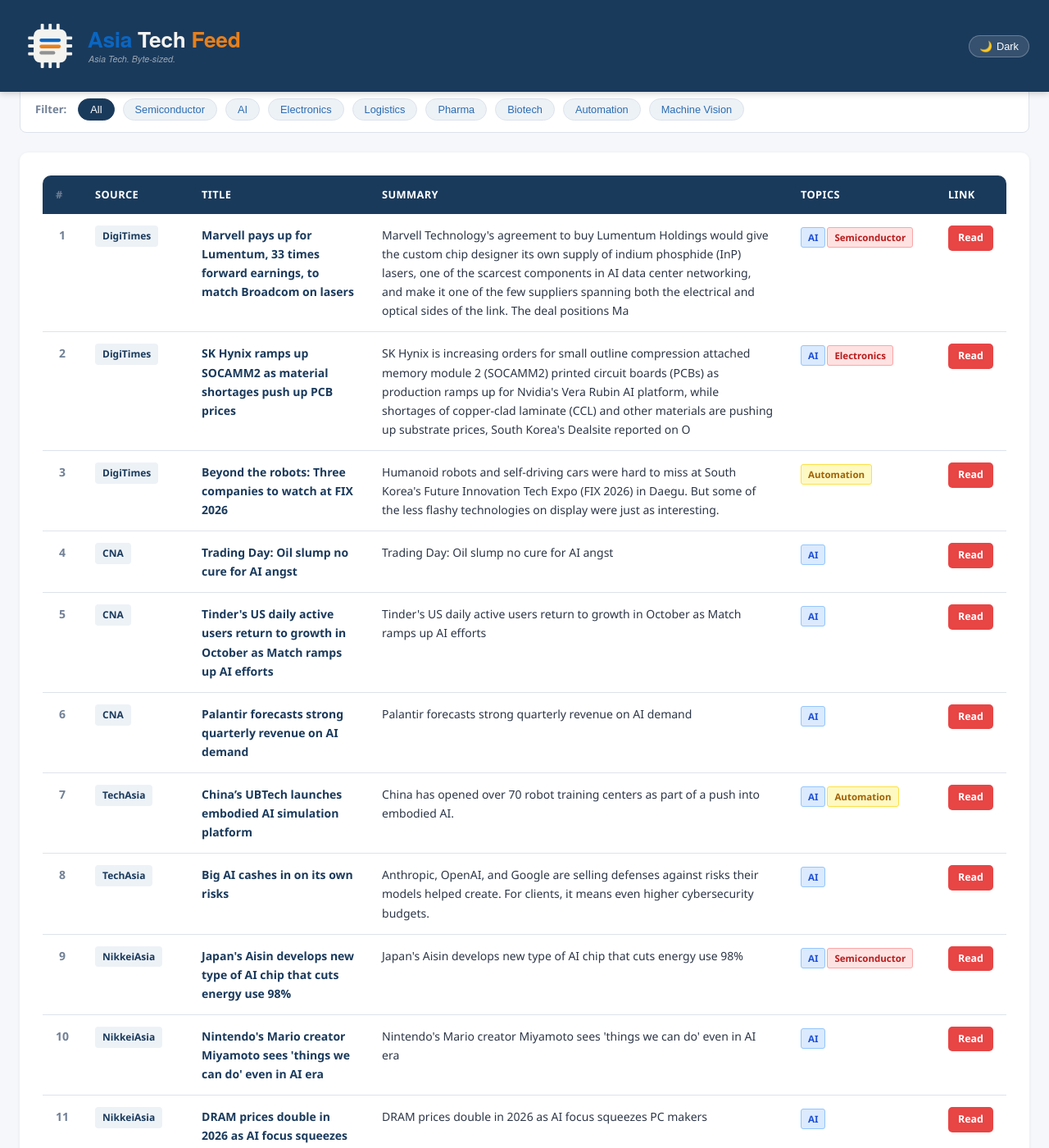
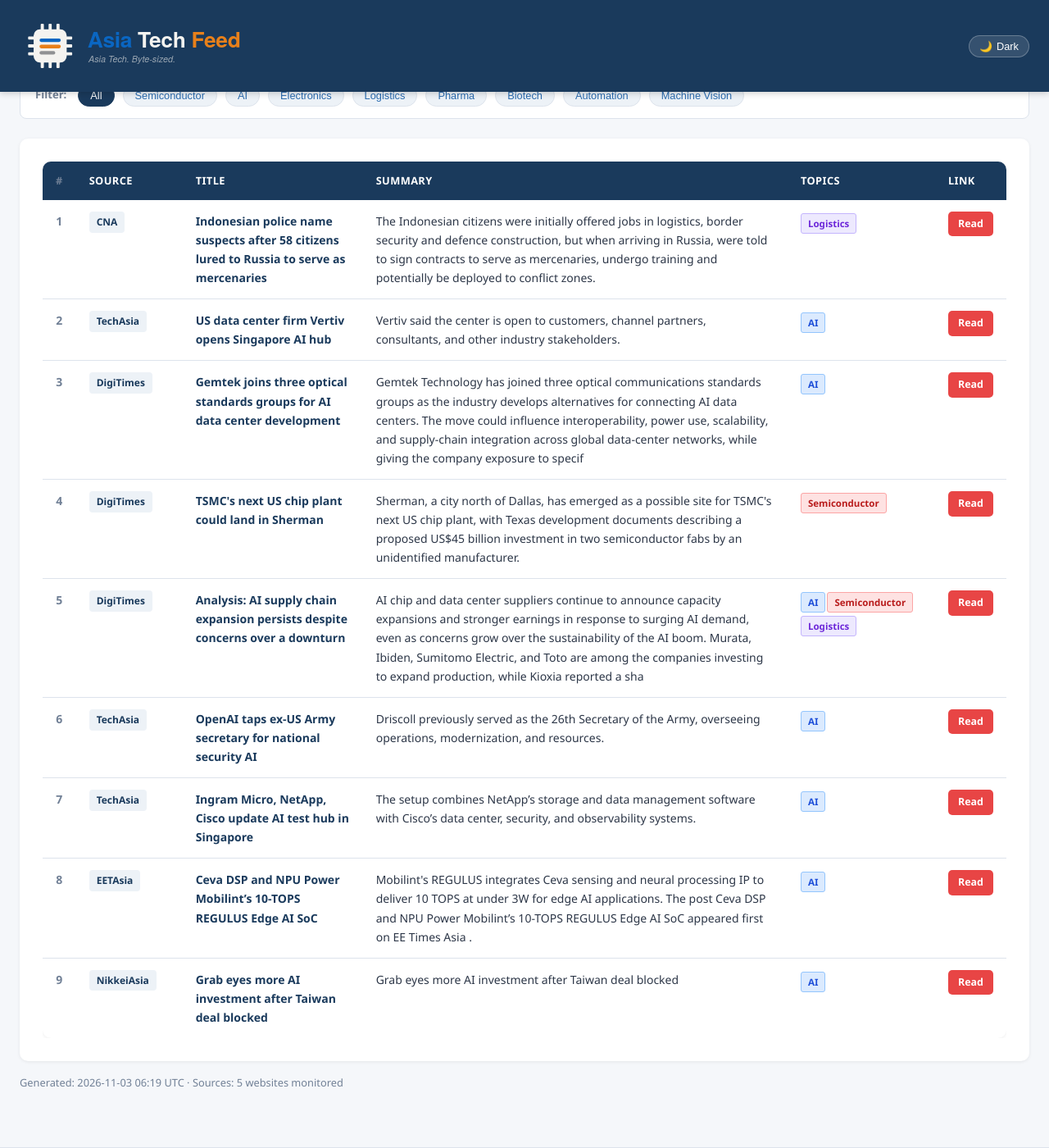
Before and after one commit to asiatechfeed/Asia-Tech-Feed, a Jekyll site: the page built from _posts/2026-11-03-asia-tech-news-digest.md, in a window 1280 px wide and 1400 px high, scrolled down 661 px. Shown: the whole window at 82% size. Built offline with Jekyll 4.4.1, drawn with Linux system fonts in a browser that asks for light colours; a script that is not in the unit is left out; some of the changed text lies outside the part shown.

Commit message:
📰 News digest 2026-11-03 (9 articles)

```diff
--- a/_posts/2026-11-03-asia-tech-news-digest.md
+++ b/_posts/2026-11-03-asia-tech-news-digest.md
@@ -1,16 +1,16 @@
 ---
 layout: post
 title: "Asia Tech News Digest - November 03, 2026"
-date: 2026-11-03 08:02:24 +0800
-articles_count: 11
-sources_count: 4
-sources: ["CNA", "DigiTimes", "NikkeiAsia", "TechAsia"]
+date: 2026-11-03 14:19:40 +0800
+articles_count: 9
+sources_count: 5
+sources: ["CNA", "DigiTimes", "EETAsia", "NikkeiAsia", "TechAsia"]
 csv_file: /assets/data/news-2026-11-03.tsv
-featured_title: "Marvell pays up for Lumentum, 33 times forward earnings, to match Broadcom on lasers"
-featured_url: "https://www.digitimes.com/news/a20261103VL201/marvell-broadcom-earnings-inp.html"
-featured_source: "DigiTimes"
-featured_summary: "Marvell Technology's agreement to buy Lumentum Holdings would give the custom chip designer its own supply of indium phosphide (InP) lasers, one of the scarcest components in AI data center networking, and make it one of the few suppliers spanning both the electrical and optical sides of the link. The deal positions Ma"
-featured_image: "https://img.digitimes.com/newsshow/20261103vl201_files/2_2b.jpg"
+featured_title: "Indonesian police name suspects after 58 citizens lured to Russia to serve as mercenaries"
+featured_url: "https://www.channelnewsasia.com/asia/indonesians-recruited-mercenaries-russia-human-trafficking-6515391"
+featured_source: "CNA"
+featured_summary: "The Indonesian citizens were initially offered jobs in logistics, border security and defence construction, but when arriving in Russia, were told to sign contracts to serve as mercenaries, undergo training and potentially be deployed to conflict zones."
+featured_image: "https://dam.mediacorp.sg/image/upload/s--m6ct_MRK--/c_fill,g_auto,h_676,w_1200/f_auto,q_auto/v1/mediacorp/cna/image/2026/11/03/indonesia_russian_mercenary_press_conference.jpg?itok=S2v54Q_N"
 ---
 
 <table class="news-table">
@@ -27,91 +27,75 @@ featured_image: "https://img.digitimes.com/newsshow/20261103vl201_files/2_2b.jpg
 <tbody>
 <tr>
   <td class="col-num">1</td>
-  <td class="col-source"><span class="source-badge">DigiTimes</span></td>
-  <td class="col-title"><span class="article-title">Marvell pays up for Lumentum, 33 times forward earnings, to match Broadcom on lasers</span></td>
-  <td class="col-summary">Marvell Technology's agreement to buy Lumentum Holdings would give the custom chip designer its own supply of indium phosphide (InP) lasers, one of the scarcest components in AI data center networking, and make it one of the few suppliers spanning both the electrical and optical sides of the link. The deal positions Ma</td>
-  <td class="col-tags"><span class="tag ai">AI</span><span class="tag semi">Semiconductor</span></td>
-  <td class="col-link"><a class="btn-link" href="https://www.digitimes.com/news/a20261103VL201/marvell-broadcom-earnings-inp.html" target="_blank" rel="noopener">Read</a></td>
+  <td class="col-source"><span class="source-badge">CNA</span></td>
+  <td class="col-title"><span class="article-title">Indonesian police name suspects after 58 citizens lured to Russia to serve as mercenaries</span></td>
+  <td class="col-summary">The Indonesian citizens were initially offered jobs in logistics, border security and defence construction, but when arriving in Russia, were told to sign contracts to serve as mercenaries, undergo training and potentially be deployed to conflict zones.</td>
+  <td class="col-tags"><span class="tag logis">Logistics</span></td>
+  <td class="col-link"><a class="btn-link" href="https://www.channelnewsasia.com/asia/indonesians-recruited-mercenaries-russia-human-trafficking-6515391" target="_blank" rel="noopener">Read</a></td>
 </tr>
 <tr>
   <td class="col-num">2</td>
-  <td class="col-source"><span class="source-badge">DigiTimes</span></td>
-  <td class="col-title"><span class="article-title">SK Hynix ramps up SOCAMM2 as material shortages push up PCB prices</span></td>
-  <td class="col-summary">SK Hynix is increasing orders for small outline compression attached memory module 2 (SOCAMM2) printed circuit boards (PCBs) as production ramps up for Nvidia's Vera Rubin AI platform, while shortages of copper-clad laminate (CCL) and other materials are pushing up substrate prices, South Korea's Dealsite reported on O</td>
-  <td class="col-tags"><span class="tag ai">AI</span><span class="tag semi">Electronics</span></td>
-  <td class="col-link"><a class="btn-link" href="https://www.digitimes.com/news/a20261102VL215/sk-hynix-pcb-production-materials-nvidia.html" target="_blank" rel="noopener">Read</a></td>
+  <td class="col-source"><span class="source-badge">TechAsia</span></td>
+  <td class="col-title"><span class="article-title">US data center firm Vertiv opens Singapore AI hub</span></td>
+  <td class="col-summary">Vertiv said the center is open to customers, channel partners, consultants, and other industry stakeholders.</td>
+  <td class="col-tags"><span class="tag ai">AI</span></td>
+  <td class="col-link"><a class="btn-link" href="https://www.techinasia.com/abb-launches-infinitus-ai-data-centers" target="_blank" rel="noopener">Read</a></td>
 </tr>
 <tr>
   <td class="col-num">3</td>
   <td class="col-source"><span class="source-badge">DigiTimes</span></td>
-  <td class="col-title"><span class="article-title">Beyond the robots: Three companies to watch at FIX 2026</span></td>
-  <td class="col-summary">Humanoid robots and self-driving cars were hard to miss at South Korea's Future Innovation Tech Expo (FIX 2026) in Daegu. But some of the less flashy technologies on display were just as interesting.</td>
-  <td class="col-tags"><span class="tag auto">Automation</span></td>
-  <td class="col-link"><a class="btn-link" href="https://www.digitimes.com/news/a20261030VL233/2026-software-vehicle-data-automotive.html" target="_blank" rel="noopener">Read</a></td>
+  <td class="col-title"><span class="article-title">Gemtek joins three optical standards groups for AI data center development</span></td>
+  <td class="col-summary">Gemtek Technology has joined three optical communications standards groups as the industry develops alternatives for connecting AI data centers. The move could influence interoperability, power use, scalability, and supply-chain integration across global data-center networks, while giving the company exposure to specif</td>
+  <td class="col-tags"><span class="tag ai">AI</span></td>
+  <td class="col-link"><a class="btn-link" href="https://www.digitimes.com/news/a20261103PD204/gemtek-optical-communications-data-center-2026.html" target="_blank" rel="noopener">Read</a></td>
 </tr>
 <tr>
   <td class="col-num">4</td>
-  <td class="col-source"><span class="source-badge">CNA</span></td>
-  <td class="col-title"><span class="article-title">Trading Day: Oil slump no cure for AI angst</span></td>
-  <td class="col-summary">Trading Day: Oil slump no cure for AI angst</td>
-  <td class="col-tags"><span class="tag ai">AI</span></td>
-  <td class="col-link"><a class="btn-link" href="https://www.channelnewsasia.com/business/trading-day-oil-slump-no-cure-ai-angst-6514301" target="_blank" rel="noopener">Read</a></td>
+  <td class="col-source"><span class="source-badge">DigiTimes</span></td>
+  <td class="col-title"><span class="article-title">TSMC's next US chip plant could land in Sherman</span></td>
+  <td class="col-summary">Sherman, a city north of Dallas, has emerged as a possible site for TSMC's next US chip plant, with Texas development documents describing a proposed US$45 billion investment in two semiconductor fabs by an unidentified manufacturer.</td>
+  <td class="col-tags"><span class="tag semi">Semiconductor</span></td>
+  <td class="col-link"><a class="btn-link" href="https://www.digitimes.com/news/a20261103VL216/tsmc-plant-texas-investment-manufacturing.html" target="_blank" rel="noopener">Read</a></td>
 </tr>
 <tr>
   <td class="col-num">5</td>
-  <td class="col-source"><span class="source-badge">CNA</span></td>
-  <td class="col-title"><span class="article-title">Tinder's US daily active users return to growth in October as Match ramps up AI efforts</span></td>
-  <td class="col-summary">Tinder's US daily active users return to growth in October as Match ramps up AI efforts</td>
-  <td class="col-tags"><span class="tag ai">AI</span></td>
-  <td class="col-link"><a class="btn-link" href="https://www.channelnewsasia.com/business/tinders-us-daily-active-users-return-growth-in-october-match-ramps-up-ai-efforts-6514231" target="_blank" rel="noopener">Read</a></td>
+  <td class="col-source"><span class="source-badge">DigiTimes</span></td>
+  <td class="col-title"><span class="article-title">Analysis: AI supply chain expansion persists despite concerns over a downturn</span></td>
+  <td class="col-summary">AI chip and data center suppliers continue to announce capacity expansions and stronger earnings in response to surging AI demand, even as concerns grow over the sustainability of the AI boom. Murata, Ibiden, Sumitomo Electric, and Toto are among the companies investing to expand production, while Kioxia reported a sha</td>
+  <td class="col-tags"><span class="tag ai">AI</span><span class="tag semi">Semiconductor</span><span class="tag logis">Logistics</span></td>
+  <td class="col-link"><a class="btn-link" href="https://www.digitimes.com/news/a20261103PD222/ai-chip-supply-chain-demand-capacity-earnings.html" target="_blank" rel="noopener">Read</a></td>
 </tr>
 <tr>
   <td class="col-num">6</td>
-  <td class="col-source"><span class="source-badge">CNA</span></td>
-  <td class="col-title"><span class="article-title">Palantir forecasts strong quarterly revenue on AI demand</span></td>
-  <td class="col-summary">Palantir forecasts strong quarterly revenue on AI demand</td>
+  <td class="col-source"><span class="source-badge">TechAsia</span></td>
+  <td class="col-title"><span class="article-title">OpenAI taps ex-US Army secretary for national security AI</span></td>
+  <td class="col-summary">Driscoll previously served as the 26th Secretary of the Army, overseeing operations, modernization, and resources.</td>
   <td class="col-tags"><span class="tag ai">AI</span></td>
-  <td class="col-link"><a class="btn-link" href="https://www.channelnewsasia.com/business/palantir-forecasts-strong-quarterly-revenue-ai-demand-6514211" target="_blank" rel="noopener">Read</a></td>
+  <td class="col-link"><a class="btn-link" href="https://www.techinasia.com/openai-resumes-ai-training-internet-access" target="_blank" rel="noopener">Read</a></td>
 </tr>
 <tr>
   <td class="col-num">7</td>
   <td class="col-source"><span class="source-badge">TechAsia</span></td>
-  <td class="col-title"><span class="article-title">China’s UBTech launches embodied AI simulation platform</span></td>
-  <td class="col-summary">China has opened over 70 robot training centers as part of a push into embodied AI.</td>
-  <td class="col-tags"><span class="tag ai">AI</span><span class="tag auto">Automation</span></td>
-  <td class="col-link"><a class="btn-link" href="https://www.techinasia.com/chinas-ubtech-boost-humanoid-robot-production-10-2026" target="_blank" rel="noopener">Read</a></td>
+  <td class="col-title"><span class="article-title">Ingram Micro, NetApp, Cisco update AI test hub in Singapore</span></td>
+  <td class="col-summary">The setup combines NetApp’s storage and data management software with Cisco’s data center, security, and observability systems.</td>
+  <td class="col-tags"><span class="tag ai">AI</span></td>
+  <td class="col-link"><a class="btn-link" href="https://www.techinasia.com/data-durians-h2oais-journey-ailed-accessibility" target="_blank" rel="noopener">Read</a></td>
 </tr>
 <tr>
   <td class="col-num">8</td>
-  <td class="col-source"><span class="source-badge">TechAsia</span></td>
-  <td class="col-title"><span class="article-title">Big AI cashes in on its own risks</span></td>
-  <td class="col-summary">Anthropic, OpenAI, and Google are selling defenses against risks their models helped create. For clients, it means even higher cybersecurity budgets.</td>
+  <td class="col-source"><span class="source-badge">EETAsia</span></td>
+  <td class="col-title"><span class="article-title">Ceva DSP and NPU Power Mobilint’s 10-TOPS REGULUS Edge AI SoC</span></td>
+  <td class="col-summary">Mobilint's REGULUS integrates Ceva sensing and neural processing IP to deliver 10 TOPS at under 3W for edge AI applications. The post Ceva DSP and NPU Power Mobilint’s 10-TOPS REGULUS Edge AI SoC appeared first on EE Times Asia .</td>
   <td class="col-tags"><span class="tag ai">AI</span></td>
-  <td class="col-link"><a class="btn-link" href="https://www.techinasia.com/big-ai-cashes-risks" target="_blank" rel="noopener">Read</a></td>
+  <td class="col-link"><a class="btn-link" href="https://www.eetasia.com/ceva-dsp-and-npu-power-mobilints-10-tops-regulus-edge-ai-soc/" target="_blank" rel="noopener">Read</a></td>
 </tr>
 <tr>
   <td class="col-num">9</td>
   <td class="col-source"><span class="source-badge">NikkeiAsia</span></td>
-  <td class="col-title"><span class="article-title">Japan's Aisin develops new type of AI chip that cuts energy use 98%</span></td>
-  <td class="col-summary">Japan's Aisin develops new type of AI chip that cuts energy use 98%</td>
-  <td class="col-tags"><span class="tag ai">AI</span><span class="tag semi">Semiconductor</span></td>
-  <td class="col-link"><a class="btn-link" href="https://asia.nikkei.com/business/tech/semiconductors/japan-s-aisin-develops-new-type-of-ai-chip-that-cuts-energy-use-98" target="_blank" rel="noopener">Read</a></td>
-</tr>
-<tr>
-  <td class="col-num">10</td>
-  <td class="col-source"><span class="source-badge">NikkeiAsia</span></td>
-  <td class="col-title"><span class="article-title">Nintendo's Mario creator Miyamoto sees 'things we can do' even in AI era</span></td>
-  <td class="col-summary">Nintendo's Mario creator Miyamoto sees 'things we can do' even in AI era</td>
+  <td class="col-title"><span class="article-title">Grab eyes more AI investment after Taiwan deal blocked</span></td>
+  <td class="col-summary">Grab eyes more AI investment after Taiwan deal blocked</td>
   <td class="col-tags"><span class="tag ai">AI</span></td>
-  <td class="col-link"><a class="btn-link" href="https://asia.nikkei.com/editor-s-picks/interview/nintendo-s-mario-creator-miyamoto-sees-things-we-can-do-even-in-ai-era" target="_blank" rel="noopener">Read</a></td>
-</tr>
-<tr>
-  <td class="col-num">11</td>
-  <td class="col-source"><span class="source-badge">NikkeiAsia</span></td>
-  <td class="col-title"><span class="article-title">DRAM prices double in 2026 as AI focus squeezes PC makers</span></td>
-  <td class="col-summary">DRAM prices double in 2026 as AI focus squeezes PC makers</td>
-  <td class="col-tags"><span class="tag ai">AI</span></td>
-  <td class="col-link"><a class="btn-link" href="https://asia.nikkei.com/business/tech/semiconductors/dram-prices-double-in-2026-as-ai-focus-squeezes-pc-makers" target="_blank" rel="noopener">Read</a></td>
+  <td class="col-link"><a class="btn-link" href="https://asia.nikkei.com/business/transportation/grab-eyes-more-ai-investment-after-taiwan-deal-blocked" target="_blank" rel="noopener">Read</a></td>
 </tr>
 </tbody>
 </table>
```
Also changed, not shown: _data/seen_urls.json (+10 -1 lines), _digest_meta.json (+26 -25 lines), assets/data/news-2026-11-03.tsv (+9 -11 lines), assets/data/search-index.json.
